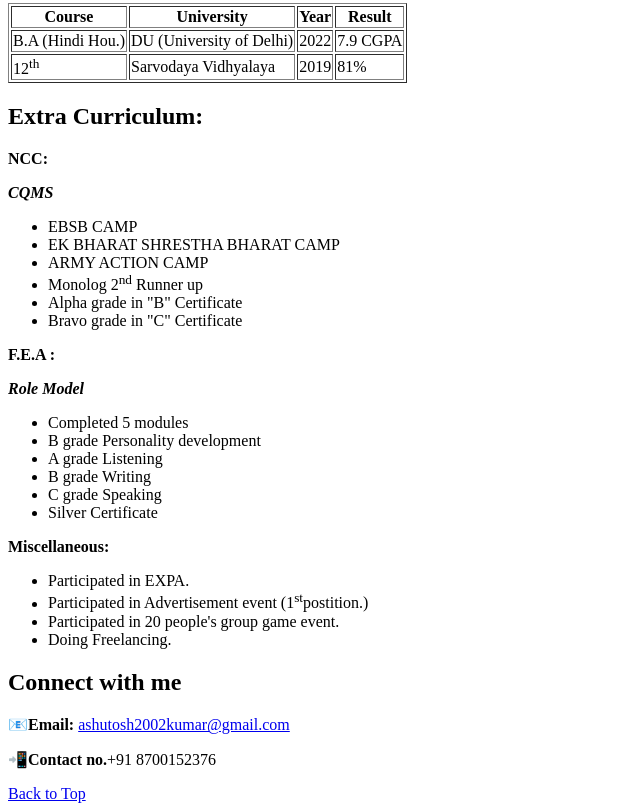
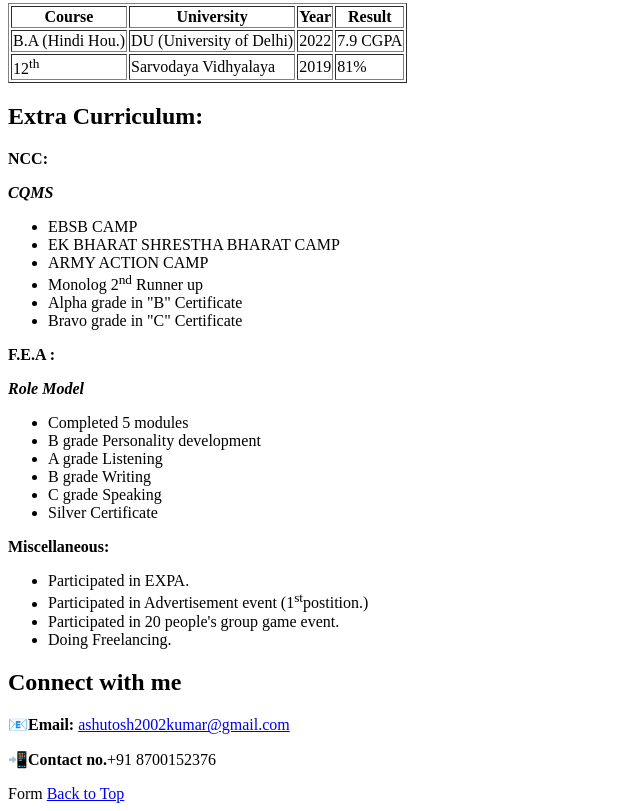
Before and after one commit to Ashu1301/my-resume-demo-, a plain HTML site: page index.html in a window 1280 px wide. Shown: the part 388-1199 px from the top of the page, without its empty margins (0-640 px from the left). Drawn offline with Linux system fonts and the light colour scheme.

Commit message:
Update index.html

```diff
--- a/index.html
+++ b/index.html
@@ -100,6 +100,7 @@
    <h2 id="ConnectWithMe">Connect with me</h2>
 <p><b>📧Email:</b> <a target="_blank" href="mailto:ashutosh2002kumar@gmail.com">ashutosh2002kumar@gmail.com</a></p>
 <P><b>📲Contact no.</b>+91 8700152376</P>
+<a herf="#form.html">Form</a>
 <a href="#">Back to Top</a>
 </footer>
 </body>
```
